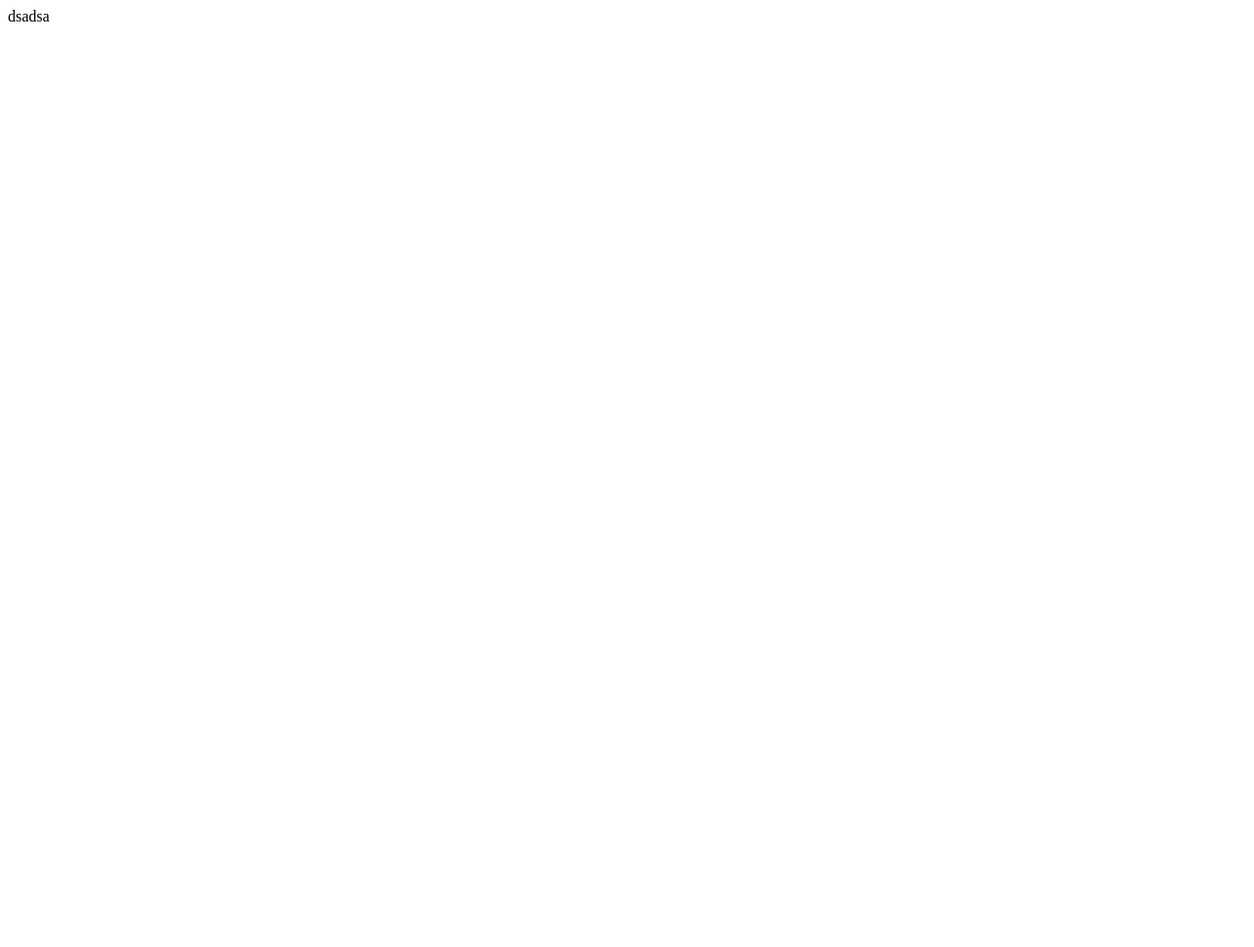
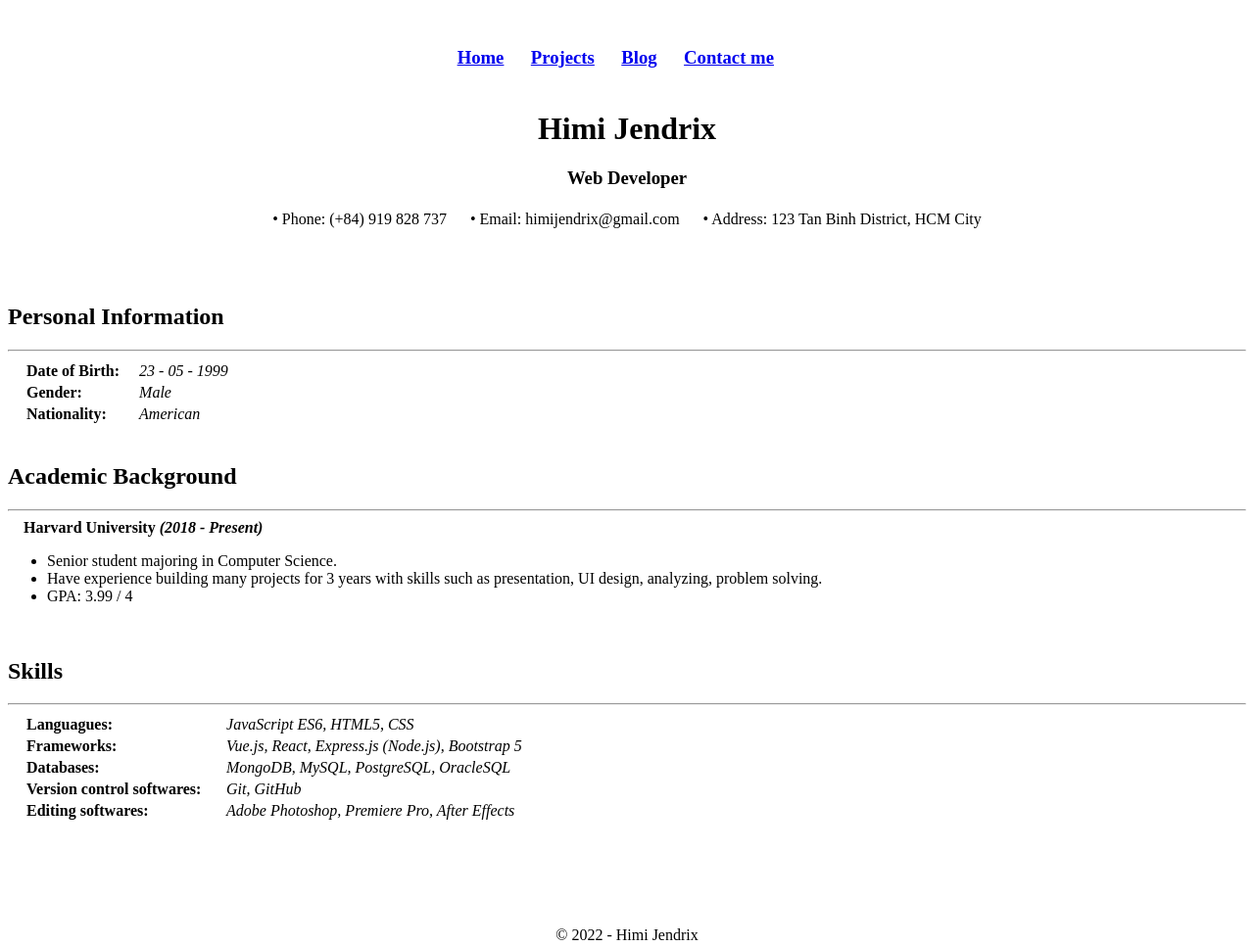
Before and after one commit to gnoul4869/CV-Template, a plain HTML site: page cv.html in a window 1280 px wide. Shown: the whole page at 98% size. Before the commit the page ends 800 px from the top, so only its background shows below. Drawn offline with Linux system fonts and the light colour scheme.

Commit message:
Update index and cv pages

```diff
--- a/cv.html
+++ b/cv.html
@@ -4,9 +4,110 @@
         <meta charset="UTF-8" />
         <meta http-equiv="X-UA-Compatible" content="IE=edge" />
         <meta name="viewport" content="width=device-width, initial-scale=1.0" />
-        <title>Document</title>
+        <title>CV</title>
     </head>
     <body>
-        dsadsa
+        <center>
+            <br />
+            <nav>
+                <table>
+                    <tr>
+                        <td>
+                            <h3><a href="/">Home</a> &emsp;</h3>
+                        </td>
+                        <td>
+                            <h3><a href="projects.html">Projects</a> &emsp;</h3>
+                        </td>
+                        <td>
+                            <h3><a href="blog.html">Blog</a> &emsp;</h3>
+                        </td>
+                        <td>
+                            <h3><a href="contact.html">Contact me</a> &emsp;</h3>
+                        </td>
+                    </tr>
+                </table>
+            </nav>
+            <header>
+                <h1>Himi Jendrix</h1>
+                <h3>Web Developer</h3>
+                <table>
+                    <tr>
+                        <td>• Phone: (+84) 919 828 737 &emsp;</td>
+                        <td>• Email: himijendrix@gmail.com &emsp;</td>
+                        <td>• Address: 123 Tan Binh District, HCM City</td>
+                    </tr>
+                </table>
+            </header>
+            <br />
+        </center>
+        <main>
+            <br />
+            &emsp;
+            <h2 id="personal-information">Personal Information</h2>
+            <hr />
+            <table>
+                <tr>
+                    <td>&emsp;<strong>Date of Birth:</strong>&emsp;</td>
+                    <td><i>23 - 05 - 1999</i></td>
+                </tr>
+                <tr>
+                    <td>&emsp;<strong>Gender:</strong></td>
+                    <td><i>Male</i></td>
+                </tr>
+                <tr>
+                    <td>&emsp;<strong>Nationality:</strong></td>
+                    <td><i>American</i></td>
+                </tr>
+            </table>
+
+            <br />
+            <h2 id="academic-background">Academic Background</h2>
+            <hr />
+            &emsp;<strong>Harvard University <i>(2018 - Present)</i></strong>
+            <ul>
+                <li>Senior student majoring in Computer Science.</li>
+                <li>
+                    Have experience building many projects for 3 years with skills such as
+                    presentation, UI design, analyzing, problem solving.
+                </li>
+                <li>GPA: 3.99 / 4</li>
+            </ul>
+
+            <br />
+            <h2 id="skills">Skills</h2>
+            <hr />
+            <table>
+                <tr>
+                    <td>
+                        &emsp;<strong>Languagues:</strong>&emsp;&emsp;&emsp;&emsp;&emsp;&emsp;&emsp;
+                    </td>
+                    <td><i>JavaScript ES6, HTML5, CSS</i></td>
+                </tr>
+                <tr>
+                    <td>&emsp;<strong>Frameworks:</strong></td>
+                    <td><i>Vue.js, React, Express.js (Node.js), Bootstrap 5</i></td>
+                </tr>
+                <tr>
+                    <td>&emsp;<strong>Databases:</strong></td>
+                    <td><i>MongoDB, MySQL, PostgreSQL, OracleSQL</i></td>
+                </tr>
+                <tr>
+                    <td>&emsp;<strong>Version control softwares:</strong></td>
+                    <td><i>Git, GitHub</i></td>
+                </tr>
+                <tr>
+                    <td>&emsp;<strong>Editing softwares:</strong></td>
+                    <td><i>Adobe Photoshop, Premiere Pro, After Effects</i></td>
+                </tr>
+            </table>
+        </main>
+        <br />
+        <br />
+        <br />
+        <br />
+        <br />
+        <center>
+            <footer><p>© 2022 - Himi Jendrix</p></footer>
+        </center>
     </body>
 </html>
```
Also changed, not shown: index.html (+27 -6 lines).
